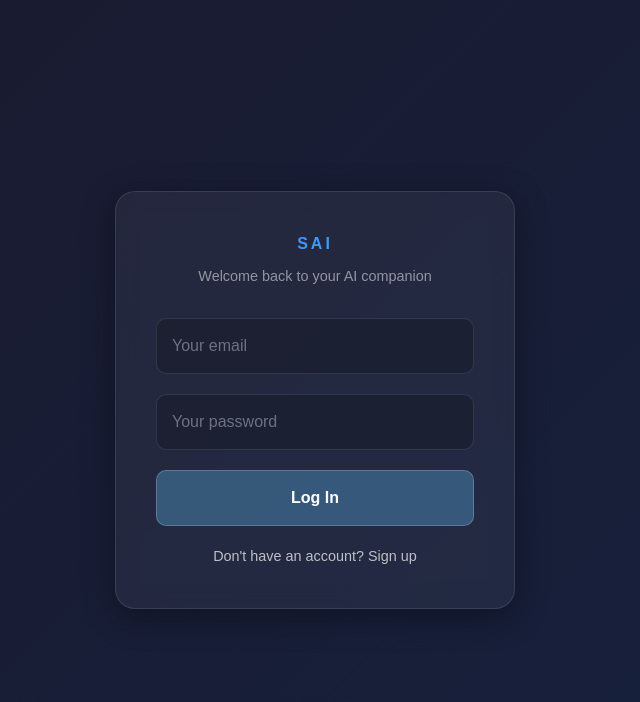
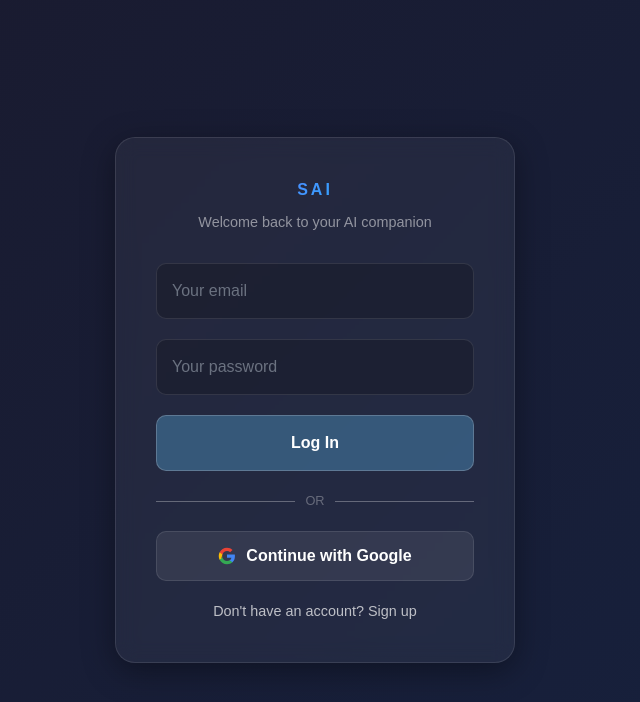
Before and after one commit to thenewbie343/emotional-ai, a React (Vite) app in the folder client/: page /sai in a window 1280 px wide. Both pictures are taken after a click on the button "I Understand & Agree". Shown: the top 702 px of the page, without its empty margins (325-965 px from the left). Built offline with nearby package versions, Linux system fonts and the light colour scheme; no server answers.

Commit message:
feat: add Google OAuth Sign-In handler and styled Google button to Auth page

```diff
--- a/client/src/pages/Auth.jsx
+++ b/client/src/pages/Auth.jsx
@@ -42,6 +42,23 @@ export default function Auth() {
     } catch (error) {
       setMessage(error.error_description || error.message)
     } finally {
+      setLoading(false)
+    }
+  }
+
+  const handleGoogleLogin = async () => {
+    setLoading(true)
+    setMessage('')
+    try {
+      const { error } = await supabase.auth.signInWithOAuth({
+        provider: 'google',
+        options: {
+          redirectTo: window.location.origin
+        }
+      })
+      if (error) throw error
+    } catch (error) {
+      setMessage(error.message)
       setLoading(false)
     }
   }
@@ -101,6 +118,43 @@ export default function Auth() {
           </button>
         </form>
 
+        <div style={{ display: 'flex', alignItems: 'center', margin: '20px 0', opacity: 0.3 }}>
+          <div style={{ flex: 1, height: '1px', background: 'white' }} />
+          <span style={{ padding: '0 10px', fontSize: '0.8rem' }}>OR</span>
+          <div style={{ flex: 1, height: '1px', background: 'white' }} />
+        </div>
+
+        <button
+          type="button"
+          onClick={handleGoogleLogin}
+          disabled={loading}
+          style={{
+            width: '100%',
+            padding: '12px',
+            borderRadius: '10px',
+            background: 'rgba(255, 255, 255, 0.08)',
+            color: 'white',
+            cursor: 'pointer',
+            fontWeight: '600',
+            border: '1px solid rgba(255,255,255,0.1)',
+            display: 'flex',
+            alignItems: 'center',
+            justifyContent: 'center',
+            gap: '10px',
+            transition: 'background 0.3s'
+          }}
+          onMouseOver={(e) => e.currentTarget.style.background = 'rgba(255, 255, 255, 0.15)'}
+          onMouseOut={(e) => e.currentTarget.style.background = 'rgba(255, 255, 255, 0.08)'}
+        >
+          <svg width="18" height="18" viewBox="0 0 24 24">
+            <path fill="#4285F4" d="M22.56 12.25c0-.78-.07-1.53-.2-2.25H12v4.26h5.92c-.26 1.37-1.04 2.53-2.21 3.31v2.77h3.57c2.08-1.92 3.28-4.74 3.28-8.09z"/>
+            <path fill="#34A853" d="M12 23c2.97 0 5.46-.98 7.28-2.66l-3.57-2.77c-.98.66-2.23 1.06-3.71 1.06-2.86 0-5.29-1.93-6.16-4.53H2.18v2.84C3.99 20.53 7.7 23 12 23z"/>
+            <path fill="#FBBC05" d="M5.84 14.09c-.22-.66-.35-1.36-.35-2.09s.13-1.43.35-2.09V7.06H2.18C1.43 8.55 1 10.22 1 12s.43 3.45 1.18 4.94l2.85-2.22c-.47-.63-.74-1.37-.88-2.13z"/>
+            <path fill="#EA4335" d="M12 5.38c1.62 0 3.06.56 4.21 1.64l3.15-3.15C17.45 2.09 14.97 1 12 1 7.7 1 3.99 3.47 2.18 7.06l3.66 2.84c.87-2.6 3.3-4.52 6.16-4.52z"/>
+          </svg>
+          Continue with Google
+        </button>
+
         {message && <p style={{ marginTop: '20px', textAlign: 'center', color: '#ffb3ba' }}>{message}</p>}
 
         <p style={{ marginTop: '20px', textAlign: 'center', cursor: 'pointer', opacity: 0.7, fontSize: '0.9rem' }}
```
